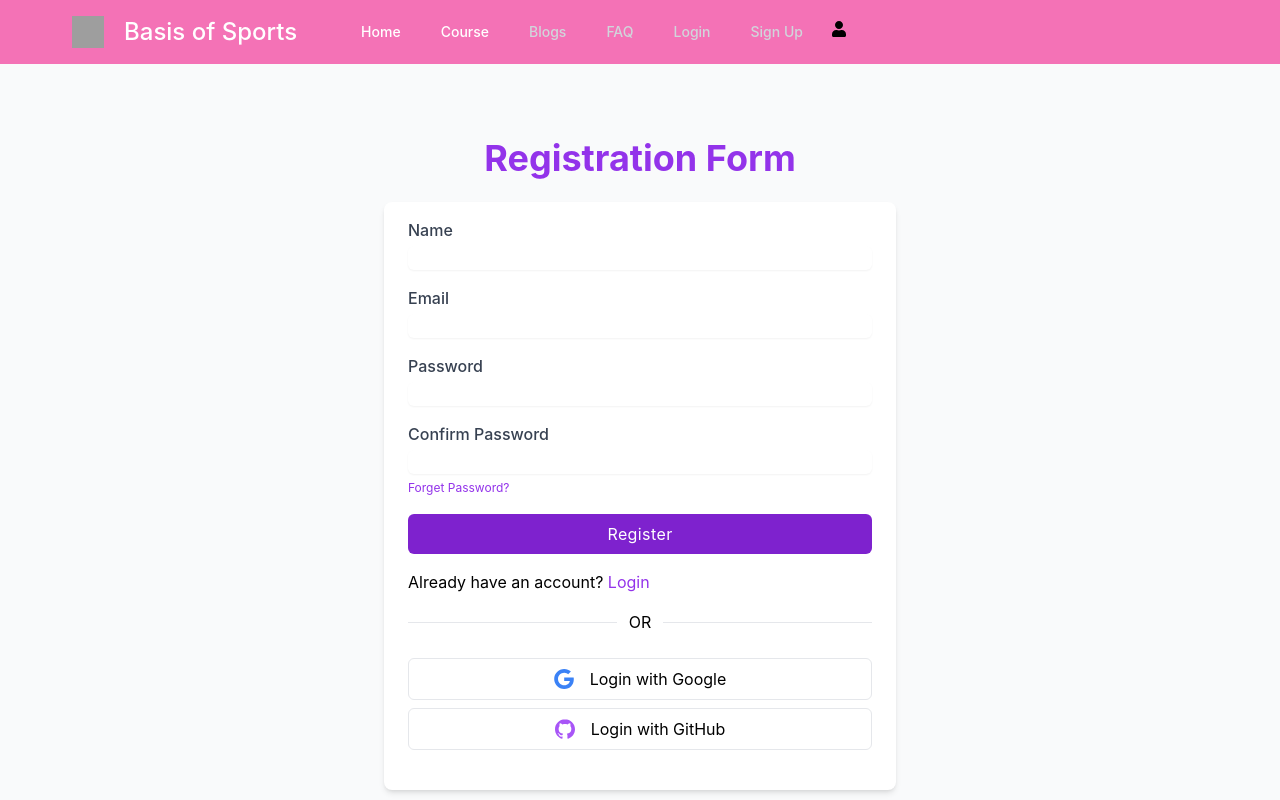
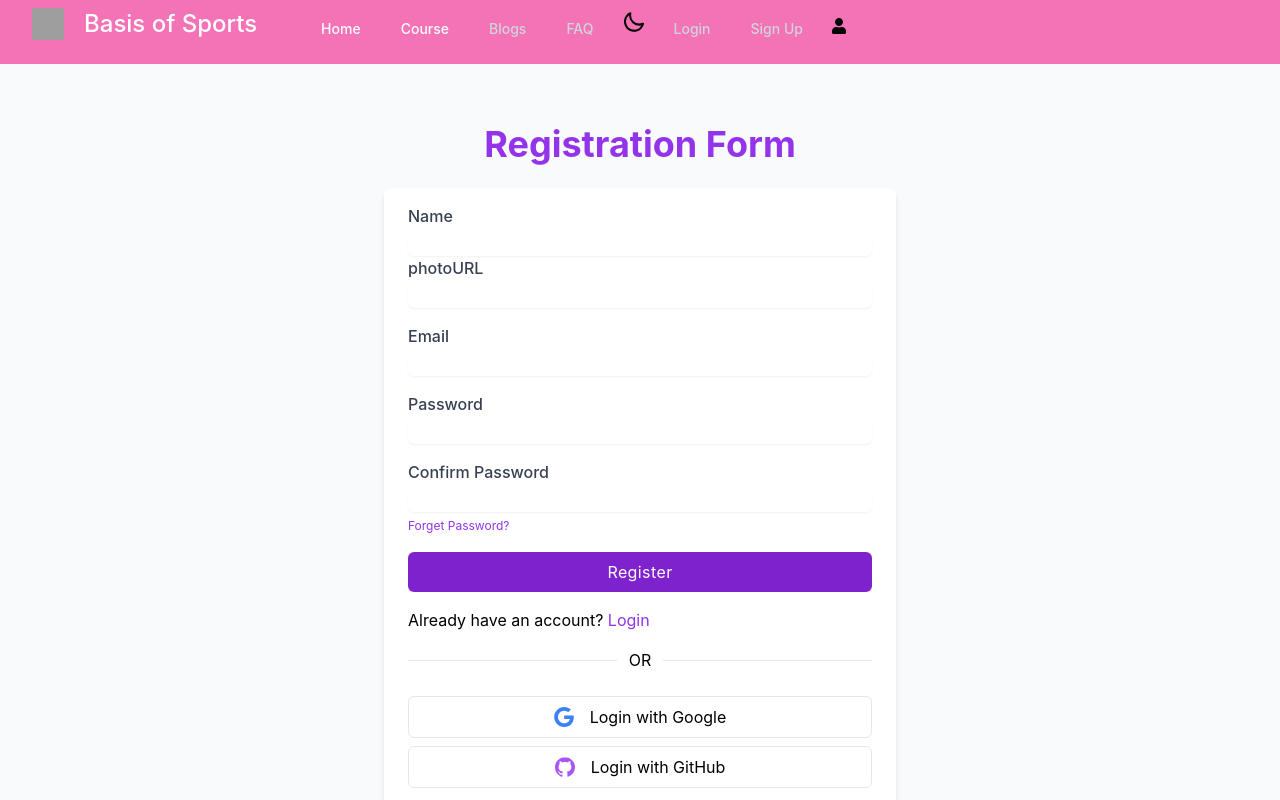
Before and after one commit to shobuj-mrs/ultimet-learning-client-side, a React (Create React App) app: page /signup in a window 1280 px wide. Shown: the top 800 px of the page. Built offline with nearby package versions, Linux system fonts and the light colour scheme; no server answers; grey boxes are pictures that could not be loaded.

Commit message:
google login and header page updated

```diff
--- a/public/index.html
+++ b/public/index.html
@@ -22,7 +22,7 @@
       work correctly both with client-side routing and a non-root public URL.
       Learn how to configure a non-root public URL by running `npm run build`.
     -->
-  <title>Training all Sports</title>
+  <title>Basis of Sports</title>
 </head>
 
 <body>
--- a/src/Pages/LoginAndRegister/Register/Register.js
+++ b/src/Pages/LoginAndRegister/Register/Register.js
@@ -26,10 +26,11 @@
         e.preventDefault();
         const form = e.target;
         const name = form.name.value;
+        const photoURL = form.photoURL.value;
         const email = form.email.value;
         const password = form.password.value;
         const confirm = form.confirm.value;
-        console.log(name, email, password, confirm);
+        console.log(name, photoURL, email, password, confirm);
 
         createUser(email, password)
             .then(result => {
@@ -63,7 +64,7 @@
             <div className="flex flex-col items-center min-h-screen pt-6 sm:justify-center sm:pt-0 bg-gray-50">
                 <div>
                     <Link href="/">
-                        <h3 className="text-4xl font-bold text-purple-600">
+                        <h3 className="text-4xl font-bold mt-6 text-purple-600">
                             Registration Form
                         </h3>
                     </Link>
@@ -84,6 +85,21 @@
                                 <input
                                     type="text"
                                     name="name"
+                                    className="block w-full mt-1 border-gray-400 rounded-md shadow-sm focus:border-indigo-300 focus:ring focus:ring-indigo-200 focus:ring-opacity-50"
+                                />
+                            </div>
+                        </div>
+                        <div>
+                            <label
+                                htmlFor="photoURL"
+                                className="block font-medium text-gray-700 undefined"
+                            >
+                                photoURL
+                            </label>
+                            <div className="flex flex-col items-start">
+                                <input
+                                    type="text"
+                                    name="photoURL"
                                     className="block w-full mt-1 border-gray-400 rounded-md shadow-sm focus:border-indigo-300 focus:ring focus:ring-indigo-200 focus:ring-opacity-50"
                                 />
                             </div>
--- a/src/Pages/Shared/Header/Header.js
+++ b/src/Pages/Shared/Header/Header.js
@@ -14,13 +14,13 @@
             .then(() => { })
             .catch(error => console.error(error))
     }
-
+    //
     return (
         <nav className="bg-pink-400">
-            <div className="w-full max-w-7xl mx-auto px-4 sm:px-6 lg:px-8">
-                <div className="flex items-center justify-between h-16">
-                    <div className="flex items-center justify-around">
-                        <div className="flex-shrink-0  ml-10 flex items-center justify-center">
+            <div className="w-full max-w-7xl mx-auto px-4 sm:px-6 lg:px-8 h-16">
+                <div className="flex items-center justify-between">
+                    <div className="flex items-center justify-between">
+                        <div className='flex items-center'>
                             <img
                                 className="h-8 w-8"
                                 src="https://tailwindui.com/img/logos/workflow-mark-indigo-500.svg"
@@ -55,20 +55,25 @@
                                 >
                                     FAQ
                                 </Link>
-                                {/* <Link
-                                    to='/login'
-                                    className="text-gray-300 hover:bg-gray-700 hover:text-white px-3 py-2 rounded-md text-sm font-medium"
-                                >
-                                    Login
-                                </Link>
+                                <div className='mx-6 flex justify-center items-center'>
 
-                                <Link
-                                    to='/signup'
-                                    className="text-gray-300 hover:bg-gray-700 hover:text-white px-3 py-2 rounded-md text-sm font-medium"
-                                >
-                                    Sign Up
-                                </Link> */}
+                                    <label className="swap swap-rotate ">
 
+
+                                        <input
+                                            className='flex justify-center items-center'
+                                            type="checkbox"
+                                        />
+
+
+                                        <svg className="swap-on fill-current flex justify-center mt-2 items-center w-6 h-6" xmlns="http://www.w3.org/2000/svg" viewBox="0 0 24 24"><path d="M5.64,17l-.71.71a1,1,0,0,0,0,1.41,1,1,0,0,0,1.41,0l.71-.71A1,1,0,0,0,5.64,17ZM5,12a1,1,0,0,0-1-1H3a1,1,0,0,0,0,2H4A1,1,0,0,0,5,12Zm7-7a1,1,0,0,0,1-1V3a1,1,0,0,0-2,0V4A1,1,0,0,0,12,5ZM5.64,7.05a1,1,0,0,0,.7.29,1,1,0,0,0,.71-.29,1,1,0,0,0,0-1.41l-.71-.71A1,1,0,0,0,4.93,6.34Zm12,.29a1,1,0,0,0,.7-.29l.71-.71a1,1,0,1,0-1.41-1.41L17,5.64a1,1,0,0,0,0,1.41A1,1,0,0,0,17.66,7.34ZM21,11H20a1,1,0,0,0,0,2h1a1,1,0,0,0,0-2Zm-9,8a1,1,0,0,0-1,1v1a1,1,0,0,0,2,0V20A1,1,0,0,0,12,19ZM18.36,17A1,1,0,0,0,17,18.36l.71.71a1,1,0,0,0,1.41,0,1,1,0,0,0,0-1.41ZM12,6.5A5.5,5.5,0,1,0,17.5,12,5.51,5.51,0,0,0,12,6.5Zm0,9A3.5,3.5,0,1,1,15.5,12,3.5,3.5,0,0,1,12,15.5Z" /></svg>
+
+
+                                        <svg className="swap-off fill-current flex justify-center items-center mt-2 w-6 h-6" xmlns="http://www.w3.org/2000/svg" viewBox="0 0 24 24"><path d="M21.64,13a1,1,0,0,0-1.05-.14,8.05,8.05,0,0,1-3.37.73A8.15,8.15,0,0,1,9.08,5.49a8.59,8.59,0,0,1,.25-2A1,1,0,0,0,8,2.36,10.14,10.14,0,1,0,22,14.05,1,1,0,0,0,21.64,13Zm-9.5,6.69A8.14,8.14,0,0,1,7.08,5.22v.27A10.15,10.15,0,0,0,17.22,15.63a9.79,9.79,0,0,0,2.1-.22A8.11,8.11,0,0,1,12.14,19.73Z" /></svg>
+
+                                    </label>
+
+                                </div>
 
                                 {
                                     user?.uid ?
@@ -101,24 +106,21 @@
                                             </Link>
                                         </>
                                 }
-
                                 {user?.photoURL ?
                                     <img
                                         src={user?.photoURL}
-                                        className='text-white hover:bg-gray-700 hover:text-white px-3 py-2 rounded-md text-sm font-medium '
+                                        className=' rounded-full'
                                         style={{ height: '30px' }}
-                                    />
+                                        alt="" />
                                     :
                                     <FaUser></FaUser>
                                 }
-
-
                             </div>
 
                         </div>
 
                     </div>
-                    <div className="-mr-2 flex md:hidden">
+                    <div className="mr-2 flex md:hidden">
                         <button
                             onClick={() => setOpen(!isOpen)}
                             type="button"
@@ -174,9 +176,9 @@
                 leaveFrom="opacity-100 scale-100"
                 leaveTo="opacity-0 scale-95"
             >
-                {(ref) => (
+                {(toggole) => (
                     <div className="md:hidden" id="mobile-menu">
-                        <div ref={ref} className="px-2 pt-2 pb-3 space-y-1 sm:px-3">
+                        <div toggole={toggole} className="px-2 pt-2 pb-3 space-y-1 sm:px-3">
                             <Link
                                 to='/'
                                 className=" hover:bg-gray-700 text-white px-3 py-2 rounded-md text-sm font-medium"
@@ -197,18 +199,43 @@
                                 Blogs
                             </Link>
                             <Link
-                                to='/login'
+                                to='/faq'
                                 className="text-gray-300 hover:bg-gray-700 hover:text-white px-3 py-2 rounded-md text-sm font-medium"
                             >
-                                Login
+                                FAQ
                             </Link>
 
-                            <Link
-                                to='/signup'
-                                className="text-gray-300 hover:bg-gray-700 hover:text-white px-3 py-2 rounded-md text-sm font-medium"
-                            >
-                                Sign Up
-                            </Link>
+                            {
+                                user?.uid ?
+                                    <>
+                                        <span
+                                            className="text-gray-300 hover:bg-gray-700 hover:text-white px-3 py-2 rounded-md text-sm font-medium"
+                                        >
+                                            {user?.displayName}
+                                        </span>
+                                        <button
+                                            onClick={handleLogout}
+                                            className="text-gray-300 hover:bg-gray-700 hover:text-white px-3 py-2 rounded-md text-sm font-medium"
+                                        >
+                                            Log Out
+                                        </button>
+                                    </>
+                                    :
+                                    <>
+                                        <Link
+                                            className='text-gray-300 hover:bg-gray-700 hover:text-white px-3 py-2 rounded-md text-sm font-medium '
+                                            to='/login'
+                                        >
+                                            Login
+                                        </Link>
+                                        <Link
+                                            className='text-gray-300 hover:bg-gray-700 hover:text-white px-3 py-2 rounded-md text-sm font-medium '
+                                            to='/signup'
+                                        >
+                                            Sign Up
+                                        </Link>
+                                    </>
+                            }
                         </div>
                     </div>
                 )}
```
